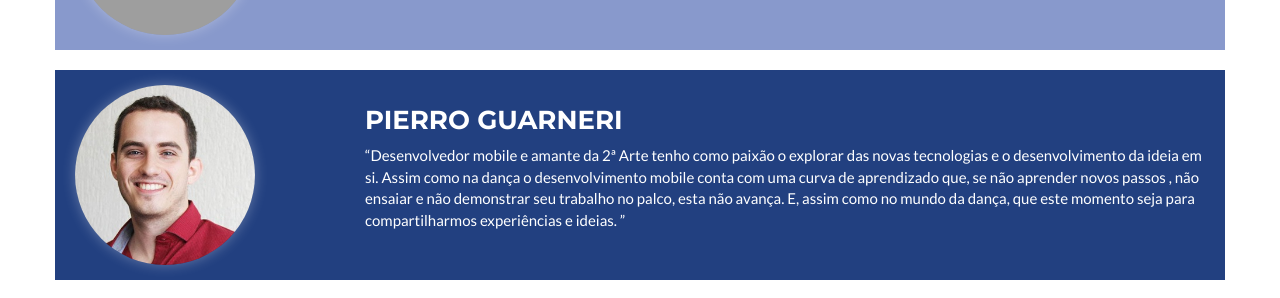
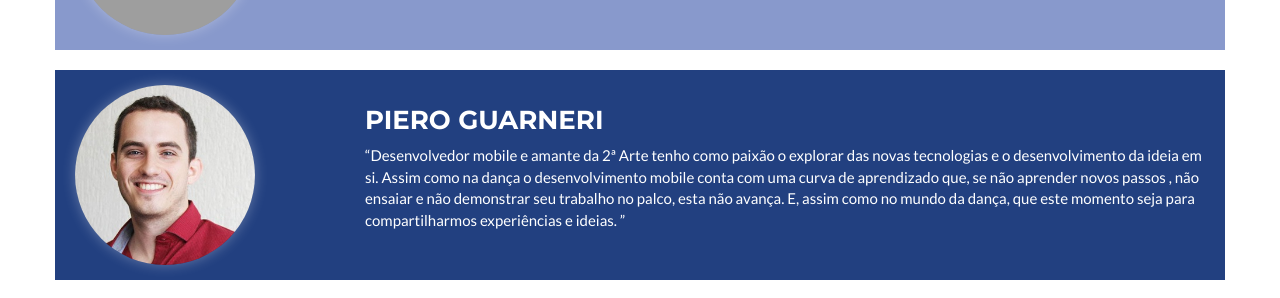
Before and after one commit to gft-technical-practices/2017-workshop-2, a Jekyll site: the page built from index.html, in a window 1280 px wide and 900 px high, scrolled down 3781 px. Shown: the part 156-454 px from the top of the window. Built offline with Jekyll 4.4.1, drawn with Linux system fonts in a browser that asks for light colours; grey boxes are pictures that could not be loaded.

Commit message:
Update palestrantes.html

```diff
--- a/_includes/palestrantes.html
+++ b/_includes/palestrantes.html
@@ -76,7 +76,7 @@
                   <img src="img/palestrantes/piero_guarneri.jpg" />
                 </div>
                 <div class="col-md-9 bio-palestrante">
-                 <h3>Pierro Guarneri</h3>
+                 <h3>Piero Guarneri</h3>
                  <q>Desenvolvedor mobile e amante da 2ª Arte tenho como paixão o explorar das novas tecnologias e o
                   desenvolvimento da ideia em si. Assim como na dança o desenvolvimento mobile conta com uma curva de
                   aprendizado que, se não aprender novos passos , não ensaiar e não demonstrar seu trabalho no palco,
```
